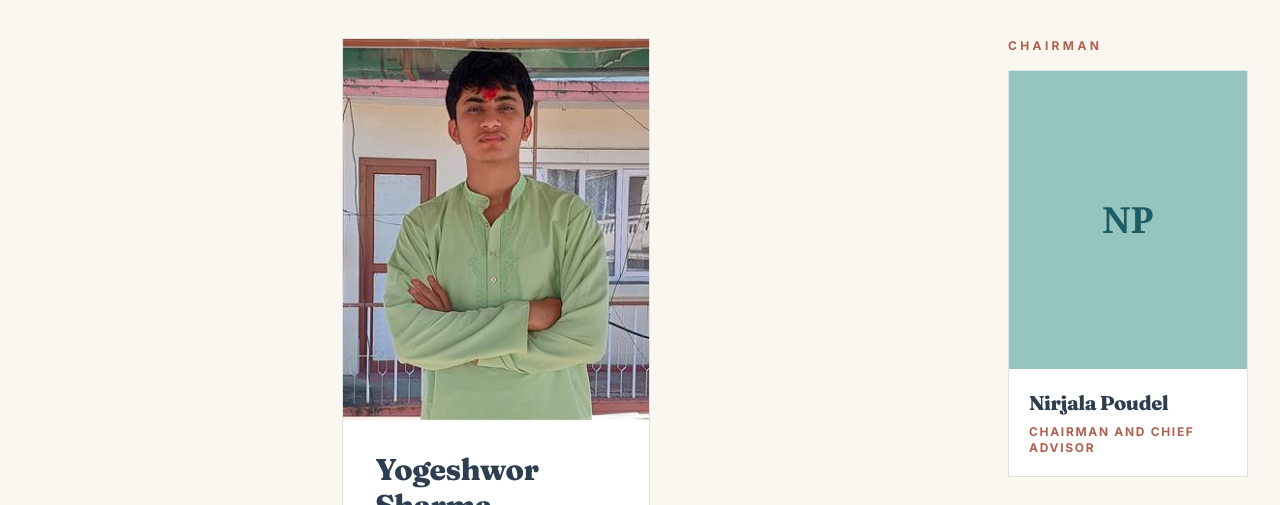
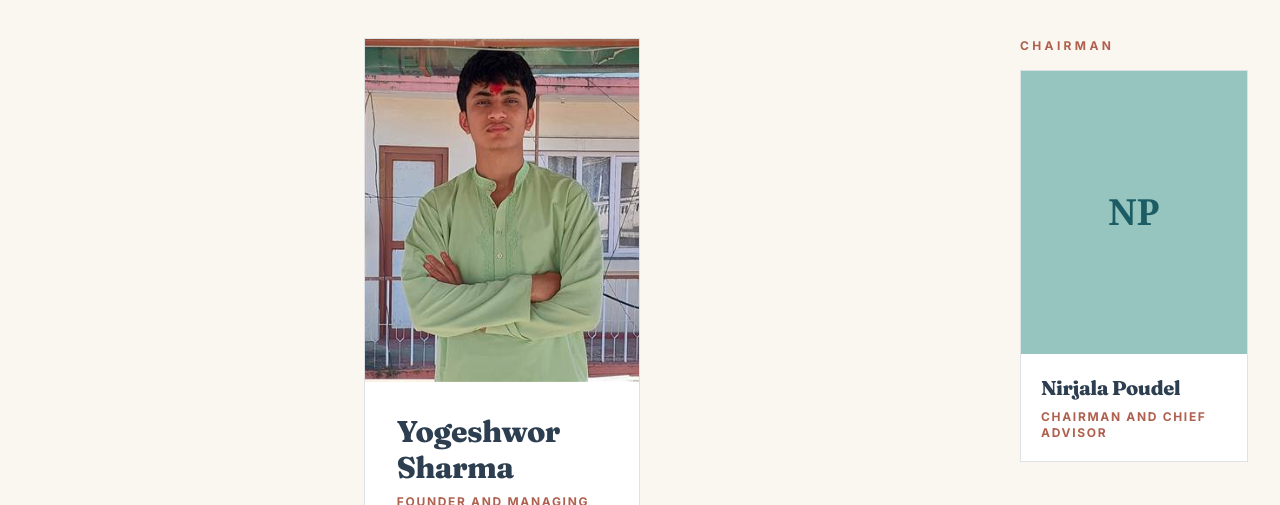
Before and after one commit to HardikNeo/NAFO, a React (Vite) app: page /about in a window 1280 px wide. Shown: the part 295-800 px from the top of the page. Built offline with nearby package versions, Linux system fonts and the light colour scheme; no server answers; the database is empty.

Commit message:
Fine-tune founder and chairman portrait sizing

```diff
--- a/src/components/Team.jsx
+++ b/src/components/Team.jsx
@@ -44,7 +44,7 @@ function MemberTile({ member, size }) {
   const sizeClasses = {
     founder: {
       image: "aspect-[4/5]",
-      card: "w-full max-w-[19.2rem]",
+      card: "w-full max-w-[17.28rem]",
       name: "text-2xl sm:text-3xl",
       padding: "p-6 sm:p-8",
     },
@@ -68,7 +68,7 @@ function MemberTile({ member, size }) {
     },
     chairman: {
       image: "aspect-[4/5]",
-      card: "w-full",
+      card: "w-full max-w-[14.25rem]",
       name: "text-xl",
       padding: "p-5",
     },
@@ -144,7 +144,7 @@ export default function Team() {
           </h2>
         </header>
 
-        <div className="mt-14 grid items-start gap-10 lg:grid-cols-[minmax(0,1fr)_15rem] lg:gap-12">
+        <div className="mt-14 grid items-start gap-10 lg:grid-cols-[minmax(0,1fr)_14.25rem] lg:gap-12">
           <div className="space-y-12 sm:space-y-16">
             {teamRows.map((row, rowIndex) => {
               const isFounder = rowIndex === 0;
```
